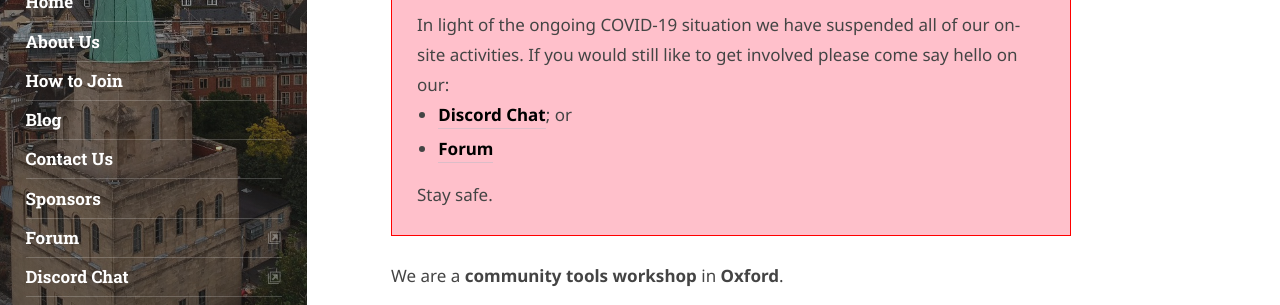
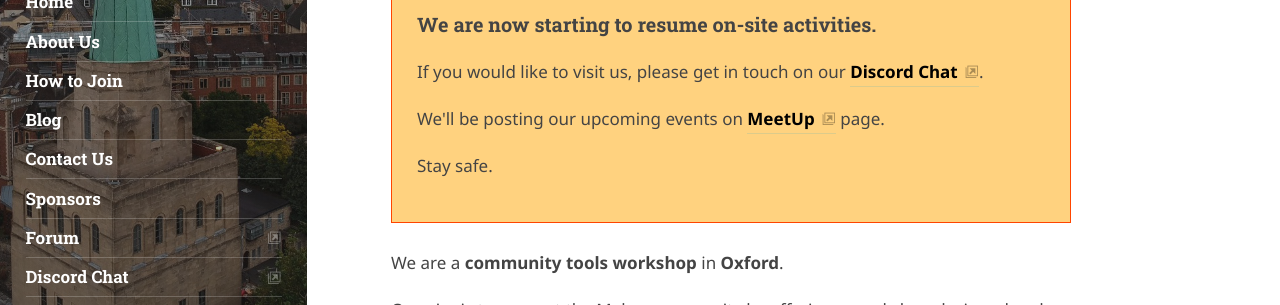
Before and after one commit to EOF-Hackspace/website-production, a plain HTML site: page index.html in a window 1280 px wide. Shown: the part 401-706 px from the top of the page. Drawn offline with Linux system fonts and the light colour scheme; files whose address does not match are found by name.

Commit message:
Travis #180

```diff
--- a/assets/css/custom.css
+++ b/assets/css/custom.css
@@ -50,12 +50,15 @@
 }
 
 .covid-19 {
-  background: pink;
+  background: rgba(255, 165, 0, 0.5);
   padding: 25px;
-  border: solid 1px red;
+  border: solid 1px orangered;
   margin-bottom: 25px;
 }
 .covid-19.covid-19 a {
   font-weight: bold;
   color: black;
 }
+.covid-19.covid-19 h3 {
+  margin-top: unset;
+}
--- a/feed.xml
+++ b/feed.xml
@@ -1,4 +1,4 @@
-<?xml version="1.0" encoding="utf-8"?><feed xmlns="http://www.w3.org/2005/Atom" xml:lang="en"><generator uri="https://jekyllrb.com/" version="3.8.5">Jekyll</generator><link href="https://eof.org.uk/feed.xml" rel="self" type="application/atom+xml" /><link href="https://eof.org.uk/" rel="alternate" type="text/html" hreflang="en" /><updated>2020-05-05T14:18:18+00:00</updated><id>https://eof.org.uk/feed.xml</id><title type="html">EOF Hackspace Co‑operative</title><subtitle>EOF Hackspace is a member-run workshop and co-operative serving the Oxford community. Our goal is to offer tools and workspace to work on a varietry of projec types.
+<?xml version="1.0" encoding="utf-8"?><feed xmlns="http://www.w3.org/2005/Atom" xml:lang="en"><generator uri="https://jekyllrb.com/" version="3.8.5">Jekyll</generator><link href="https://eof.org.uk/feed.xml" rel="self" type="application/atom+xml" /><link href="https://eof.org.uk/" rel="alternate" type="text/html" hreflang="en" /><updated>2020-07-31T16:44:08+00:00</updated><id>https://eof.org.uk/feed.xml</id><title type="html">EOF Hackspace Co‑operative</title><subtitle>EOF Hackspace is a member-run workshop and co-operative serving the Oxford community. Our goal is to offer tools and workspace to work on a varietry of projec types.
 </subtitle><author><name>EOF Hackspace</name><email>mailto:info@eof.org.uk</email></author><entry><title type="html">EMFCamp 2018 Hackspaces Roundtable</title><link href="https://eof.org.uk/events/2018/09/06/EMF-2018-hackspaces-roundtable/" rel="alternate" type="text/html" title="EMFCamp 2018 Hackspaces Roundtable" /><published>2018-09-06T17:00:00+00:00</published><updated>2018-09-06T17:00:00+00:00</updated><id>https://eof.org.uk/events/2018/09/06/EMF-2018-hackspaces-roundtable</id><content type="html" xml:base="https://eof.org.uk/events/2018/09/06/EMF-2018-hackspaces-roundtable/">&lt;p&gt;EMF Camp brings lots of makers, hackers and hackspace members together for a long weekend of skill sharing, installations and well deserved geeking out. As such it meant there would be a high concentration of directors and trustees, current and former, who would be willing to share a bit about their corner of the world. So we gathered around a round table style discussion with a few agenda points organised on the UK Hackspaces Foundation forum.&lt;/p&gt;
 
 &lt;p&gt;I will try to summarise the recording for those impatient enough but please have a listen as I’ll be skipping some of the details.&lt;/p&gt;
```
Also changed, not shown: index.html (+1 -1 lines).
